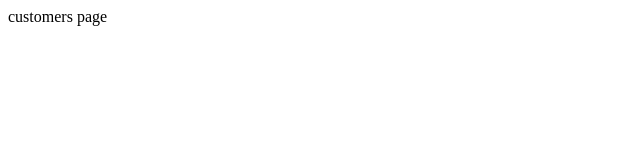
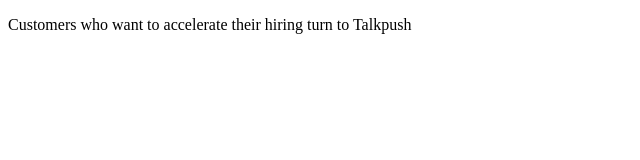
Before and after one commit to BosEriko/talkpush-com-2018, a Gatsby site: page /customers in a window 1280 px wide. Shown: the whole page, without its empty margins (0-640 px from the left). Built offline with nearby package versions, Linux system fonts and the light colour scheme; Gatsby itself is replaced by a stand-in of ours.

Commit message:
Updated customers.js

```diff
--- a/src/pages/customers.js
+++ b/src/pages/customers.js
@@ -1,8 +1,19 @@
 import React from 'react'
+import Helmet from 'react-helmet'
+
+const pageVariables = {
+  pageCode: 'customers',
+  pageDescription: 'Customers who want to accelerate their hiring turn to Talkpush',
+}
 
 const CustomersPage = () => (
   <div>
-    customers page
+    <Helmet>
+      <title>{pageVariables.pageCode}</title>
+      <meta name='description' content={pageVariables.pageDescription} />
+      <meta property='og:description' content={pageVariables.pageDescription} />
+    </Helmet>
+    <p>{pageVariables.pageDescription}</p>
   </div>
 )
 
```
